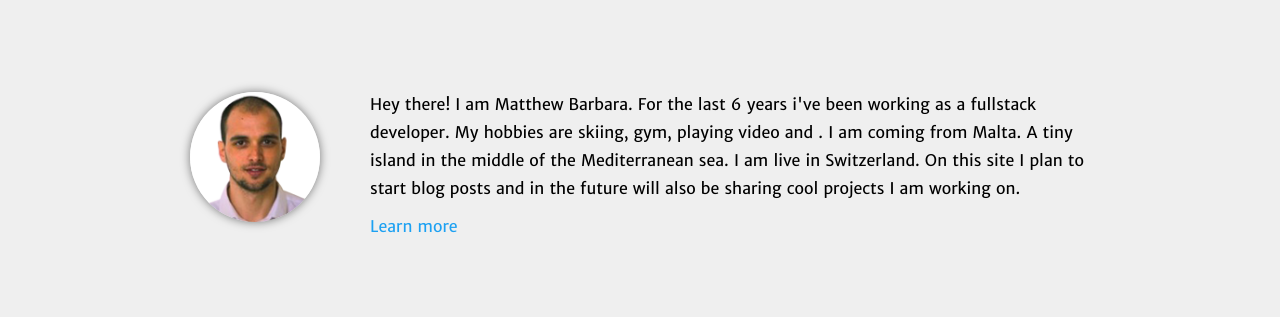
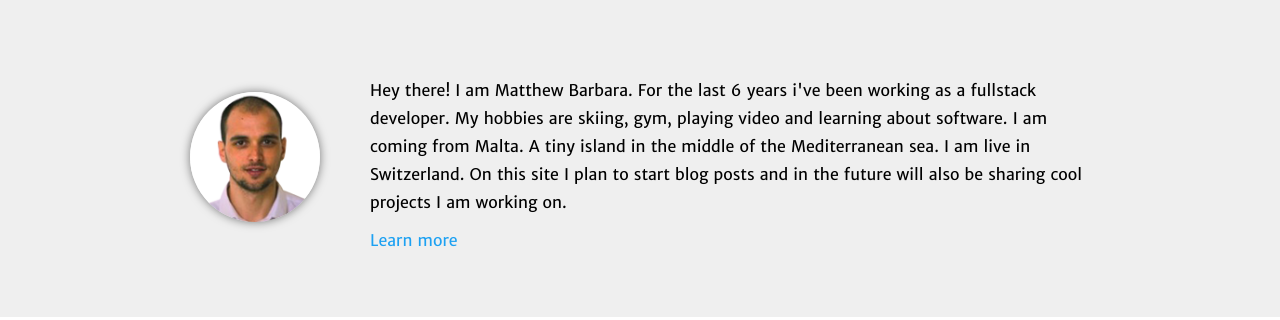
Before and after one commit to metju90/matthew.mt, a plain HTML site: page index.html in a window 1280 px wide. Shown: the part 73-393 px from the top of the page. Drawn offline with Linux system fonts and the light colour scheme.

Commit message:
fixed a sentence in the intro.

```diff
--- a/index.html
+++ b/index.html
@@ -39,10 +39,10 @@
             <p>
               Hey there! I am Matthew Barbara. For the last 6 years i've been
               working as a fullstack developer. My hobbies are skiing, gym,
-              playing video and . I am coming from Malta. A tiny island in the
-              middle of the Mediterranean sea. I am live in Switzerland. On this
-              site I plan to start blog posts and in the future will also be
-              sharing cool projects I am working on.
+              playing video and learning about software. I am coming from Malta.
+              A tiny island in the middle of the Mediterranean sea. I am live in
+              Switzerland. On this site I plan to start blog posts and in the
+              future will also be sharing cool projects I am working on.
             </p>
             <a href="./about.html">Learn more</a>
           </div>
```
